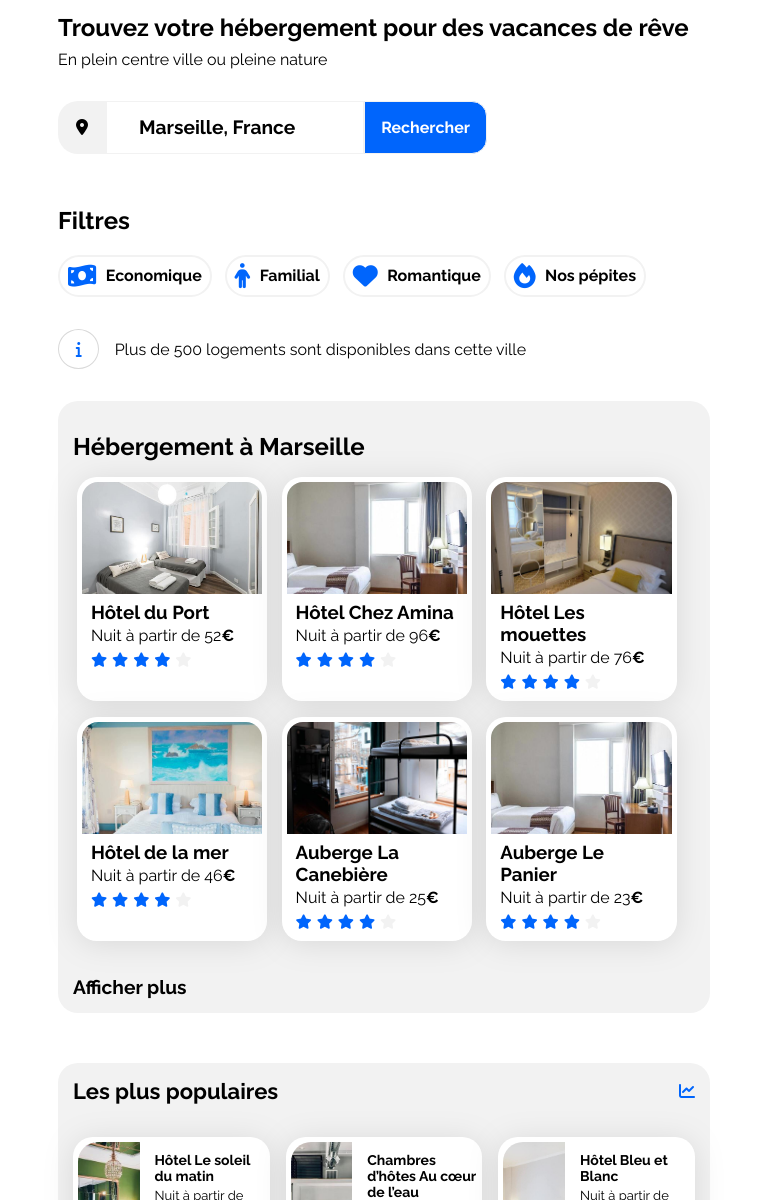
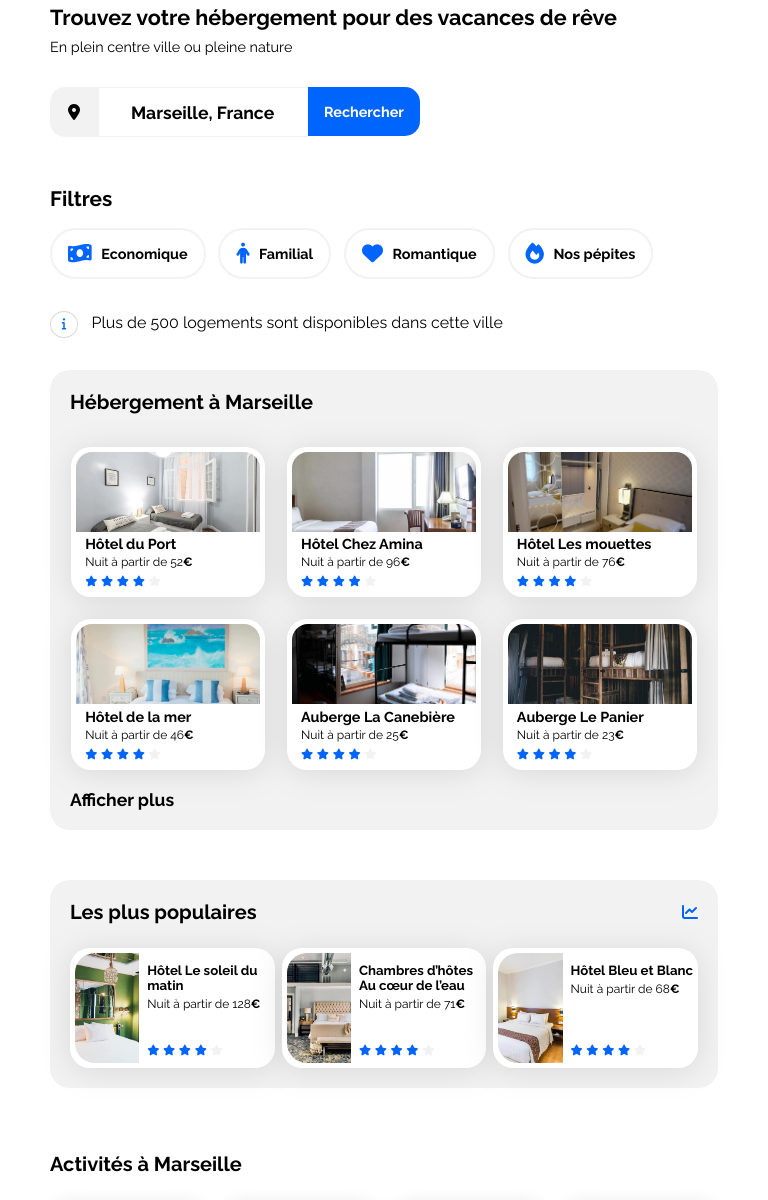
Before and after one commit to MarcusDeveloppement/BookiOCProject, a plain HTML site: page index.html in a window 768 px wide. Shown: the part 114-1314 px from the top of the page. Drawn offline with Linux system fonts and the light colour scheme.

Commit message:
refonte de la partie tablette

```diff
--- a/css/mobile.css
+++ b/css/mobile.css
@@ -27,11 +27,11 @@
   }
 
   .populaires-cards .card-title {
-    font-size: 14px;
+    font-size: 17px;
   }
 
   .populaires-cards .card-subtitle {
-    font-size: 13px;
+    font-size: 15px;
   }
 }
 /* Small devices (phones, less than 768px) */
@@ -42,7 +42,10 @@
   .main-container {
     padding: 0;
   }
-  /* hebergement et populaire  */
+  .activity h2 {
+    margin-bottom: 2rem;
+  }
+  /************************************ hebergement et populaire  **********************************************/
   .hebergements {
     order: 2;
   }
@@ -58,7 +61,7 @@
     border-radius: 0px;
   }
 
-  /* header  */
+  /************************************************************* header  ***************************************************/
   .header {
     display: flex;
     flex-direction: column;
@@ -74,12 +77,14 @@
 
   .header nav ul li a {
     padding: 1rem 2.8rem;
+    margin: 0;
   }
-  .header nav ul li a:hover {
+  .header nav ul li a:hover,
+  .active {
     border-bottom: 3px solid var(--main-color);
     border-top: none;
   }
-  /* titre */
+  /************************* titre ******************************************/
   .mobile {
     margin-left: 1.1rem;
   }
@@ -98,12 +103,18 @@
   .filter ul li {
     padding: 0;
     margin: 0;
-    width: 40%;
+    width: 37%;
     height: 2.5rem;
     padding-left: 1rem;
   }
+  .filter ul li a {
+    font-size: 1rem;
+  }
 
-  /* information logement dispo */
+  .filter ul li i {
+    font-size: 20px;
+  }
+  /********************************************** information logement dispo **************************************/
 
   .information {
     display: flex;
@@ -119,7 +130,7 @@
     margin-top: 0;
   }
 
-  /* hebergements marseille */
+  /******************************************************* hebergements marseille **************************************************/
   .card2 {
     width: 100%;
   }
@@ -131,6 +142,22 @@
   }
   .populaires-cards .card {
     width: 100%;
+  }
+  .hebergements-card {
+    gap: 20px;
+  }
+  .show-more {
+    margin-top: 1.2rem;
+  }
+  .card-subtitle {
+    font-size: 0.9rem;
+  }
+
+  .card-title {
+    font-size: 1rem;
+  }
+  .card-rating {
+    font-size: 1rem;
   }
 
   /* activité */
@@ -185,7 +212,7 @@
     border-radius: 15px;
     height: 3.2rem;
     padding: 0 1.2rem;
-    border: 1px solid #d4d4d4;
+    border: none;
     background-color: var(--main-color);
     box-shadow: 0px 4px 4px 0 rgb(0, 0, 0, 0.25);
   }
@@ -233,15 +260,68 @@
 
 /* ****Tablette**** */
 @media (min-width: 768px) and (max-width: 1024px) {
-  /* Pied de page */
-  .footer-column {
-    width: 28%;
+  /***************************************************** general  ***********************************************/
+  .hebergements-and-populaires section {
+    padding: 20px;
   }
-  .footer-column h3 {
-    margin: 0;
-    margin-top: 1.5rem;
+  .populaires-cards .card {
+    width: 31%;
   }
-  /* filtre  */
+  .card-title {
+    font-size: 0.9rem;
+  }
+  .card-subtitle {
+    font-size: 12px;
+  }
+  .card-rating {
+    font-size: 0.9rem;
+  }
+
+  .section-title {
+    font-size: 20px;
+  }
+
+  .activity h2 {
+    margin-bottom: 2rem;
+  }
+
+  /************************************************************* Header et titre *********************************************************/
+  .header ul li a {
+    font-size: 0.9rem;
+  }
+
+  .title {
+    font-size: 0.9rem;
+  }
+
+  .input-wrapper input {
+    width: 9rem;
+    height: 3rem;
+  }
+  .button-search {
+    border: none;
+    font-size: 0.9rem;
+    padding: 1rem;
+  }
+
+  .icon-localisation {
+    height: 3.1rem;
+  }
+
+  ::placeholder {
+    font-size: 1.1rem;
+  }
+
+  /****************************************************** filter ***********************************************/
+
+  .filter ul li i {
+    font-size: 21px;
+  }
+
+  .filter ul li a {
+    font-size: 0.9rem;
+  }
+
   .filter {
     display: flex;
     flex-direction: column;
@@ -252,23 +332,54 @@
   }
   .filter ul li {
     display: flex;
-    padding: 0.4rem 0.5rem;
+    padding: 0.8rem 1rem;
     margin: 0 0.8rem 0 0;
   }
   .filter ul li i {
     margin-right: 0.5rem;
   }
-  /* herbergement section */
-  .hebergements-and-populaires section {
-    padding: 15px;
-  }
-  .hebergements-title h2 {
-    margin: 1rem 0;
-  }
+
+  /**************************************************** hebergement  ********************************************/
   .card2 {
-    width: 29%;
+    width: 29.27%;
   }
 
+  .img-card {
+    height: 5rem;
+  }
+
+  .show-more {
+    font-size: 1.1rem;
+    margin: 1.2rem 0 0 0;
+  }
+
+  .hebergements-card {
+    gap: 22px;
+  }
+
+  /* filtre  */
+
+  /*************************************************** populaires  ******************************************************/
+  .populaires-cards .card {
+    margin-top: 1.5rem;
+  }
+  .populaires-cards .card-content {
+    padding-left: 8px;
+  }
+
+  .populaires-cards .card-title {
+    font-size: 13.24px;
+  }
+
+  .populaires-cards img {
+    height: 110px;
+  }
+
+  .populaires-cards .card-subtitle {
+    font-size: 12px;
+  }
+
+  /*************************************************** activité marseille  *********************************************/
   .activity {
     flex-direction: column;
   }
@@ -276,10 +387,10 @@
   .img-zone {
     width: 23.5%;
     margin: 0;
-    height: 16rem;
+    height: 14rem;
   }
   .img-zone img {
-    height: 12rem;
+    height: 10rem;
   }
   .marseille-activity {
     display: flex;
@@ -293,8 +404,18 @@
   }
   .card-zone h3 {
     margin: 0 0.8rem;
-    font-size: 1rem;
-    padding-top: 0.5rem;
+    font-size: 0.87rem;
+    padding-top: 0.7rem;
+  }
+
+  /*************************************************************** footer  ***************************************************/
+  .footer-column {
+    width: 28%;
+    font-size: 0.9rem;
+  }
+  .footer-column h3 {
+    margin: 0;
+    margin-top: 1.5rem;
   }
 }
 /* More mediaqueries nesthub */
--- a/css/style.css
+++ b/css/style.css
@@ -18,6 +18,7 @@ html {
 body {
   display: flex;
   justify-content: center;
+  margin: 0;
 }
 
 .main-container {
@@ -77,23 +78,20 @@ a {
 .header nav ul {
   display: flex;
 }
-.header nav ul li a {
-  padding: 0 5rem;
-}
 
 .header nav ul li a {
-  color: rgb(0, 0, 0);
-  padding: 20px 50px;
+  padding: 33px 0px;
+  margin-left: 4rem;
   display: block;
-  border: 3px solid transparent;
   text-decoration: none;
   float: right;
 }
 
-.header nav ul li a:hover {
+.header nav ul li a:hover,
+.active {
   color: var(--main-color);
   border-top: 3px solid var(--main-color);
-  transition-duration: 0.8s;
+  transition-duration: 0.1s;
 }
 
 /********************************************** Titre de recherche***************************************************/
@@ -127,7 +125,7 @@ a {
   background-color: var(--main-bg-color);
   height: 3.32rem;
   width: 3rem;
-  border-radius: 20px 0 0 20px;
+  border-radius: 15px 0 0 15px;
 }
 .icon-localisation i {
   color: black;
@@ -164,18 +162,20 @@ a {
   align-items: center;
 }
 .filter h2 {
-  margin-right: 1.5rem;
+  margin-right: 1rem;
+  font-size: 1.3rem;
 }
 
 .filter ul li {
   border: var(--main-bg-color) solid 2.5px;
-  border-radius: 25px;
-  padding: 0.5rem 1rem;
+  border-radius: 30px;
+  padding: 0.8rem 1.12rem;
   align-items: center;
   display: inline-flex;
-  margin: 0 1.2rem 0 0;
+  margin: 0 1rem 0 0;
 }
 .filter ul li a {
+  font-size: 1.2rem;
   margin-left: 0.1rem;
   font-weight: 700;
 }
@@ -185,10 +185,11 @@ a {
 }
 
 .filter ul li i {
-  margin-right: 1rem;
+  margin-right: 0.8rem;
   color: var(--main-color);
   font-size: 25px;
 }
+
 /* information */
 
 .information {
@@ -196,14 +197,15 @@ a {
 }
 .information i {
   border: #d9d9d9 solid 1px;
-  padding: 0.7rem;
+  padding: 0.4rem;
   border-radius: 100%;
-  width: 17px;
+  width: 13px;
   text-align: center;
   color: #0065fc;
+  font-size: 12px;
 }
 .information p {
-  padding-left: 0.7rem;
+  padding-left: 0.6rem;
   display: inline;
 }
 /****** Hebergements And Populaires ***********/
@@ -233,15 +235,16 @@ a {
   border-radius: 1rem 1rem 0 0;
 }
 .card2 {
-  display: inline-block;
-  width: 30%;
-  margin-bottom: 1rem;
-  margin-right: 0.895rem;
+  display: flex;
+  width: 29.63%;
+  flex-direction: column;
 }
 .hebergements-card {
   display: flex;
   flex-wrap: wrap;
   justify-content: center;
+  margin-top: 33px;
+  gap: 30px;
 }
 
 .described {
@@ -252,7 +255,7 @@ a {
   font-size: 1.2rem;
 }
 .show-more {
-  margin-top: 1.2rem;
+  margin-top: 2.2rem;
   font-size: 1.2rem;
   font-weight: 700;
 }
@@ -319,7 +322,7 @@ a {
 .img-zone {
   border-radius: 20px;
   box-shadow: 0 0 20px #0000002e;
-  width: 24%;
+  width: 25%;
   height: 28rem;
   margin-bottom: 3.5rem;
   cursor: pointer;
--- a/index.html
+++ b/index.html
@@ -29,7 +29,7 @@
         <nav>
           <ul>
             <li>
-              <a href="#hebergements" data-active="true">Hebergements</a>
+              <a class="active" href="#hebergements">Hébergements</a>
             </li>
             <li><a href="#activity">Activités</a></li>
           </ul>
@@ -82,7 +82,7 @@
         <div class="hebergements-and-populaires">
           <section class="hebergements" id="hebergements">
             <div class="hebergements-title">
-              <h2>Hébergement à Marseille</h2>
+              <h2 class="section-title">Hébergement à Marseille</h2>
             </div>
             <div class="hebergements-card">
               <article class="card card2">
@@ -224,7 +224,7 @@
               <article class="card card2">
                 <img
                   class="img-card"
-                  src="./images/hebergements/chez-amina.jpg"
+                  src="./images/hebergements/aubrege-panier.jpg"
                   alt="Image de la chambre d'hôtel montrant un lit"
                 />
                 <div class="card-content">
@@ -338,7 +338,7 @@
         </div>
       </main>
       <section class="activity" id="activity">
-        <h2 class="mobile">Activités à Marseille</h2>
+        <h2 class="section-title mobile">Activités à Marseille</h2>
         <div class="marseille-activity">
           <article class="img-zone">
             <img
```
